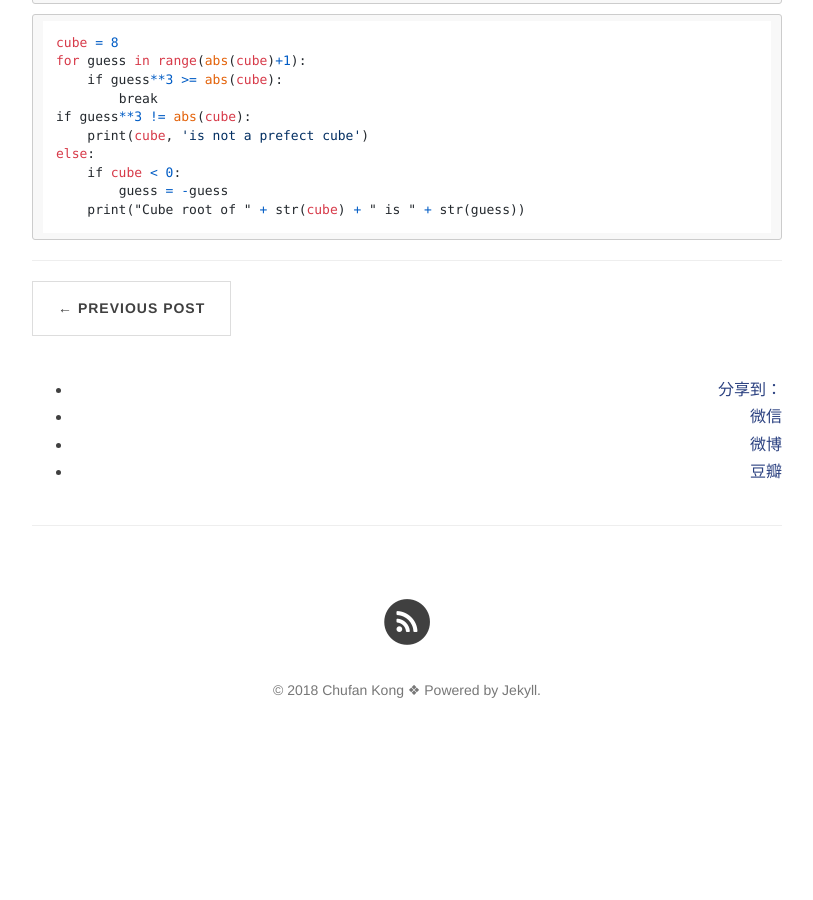
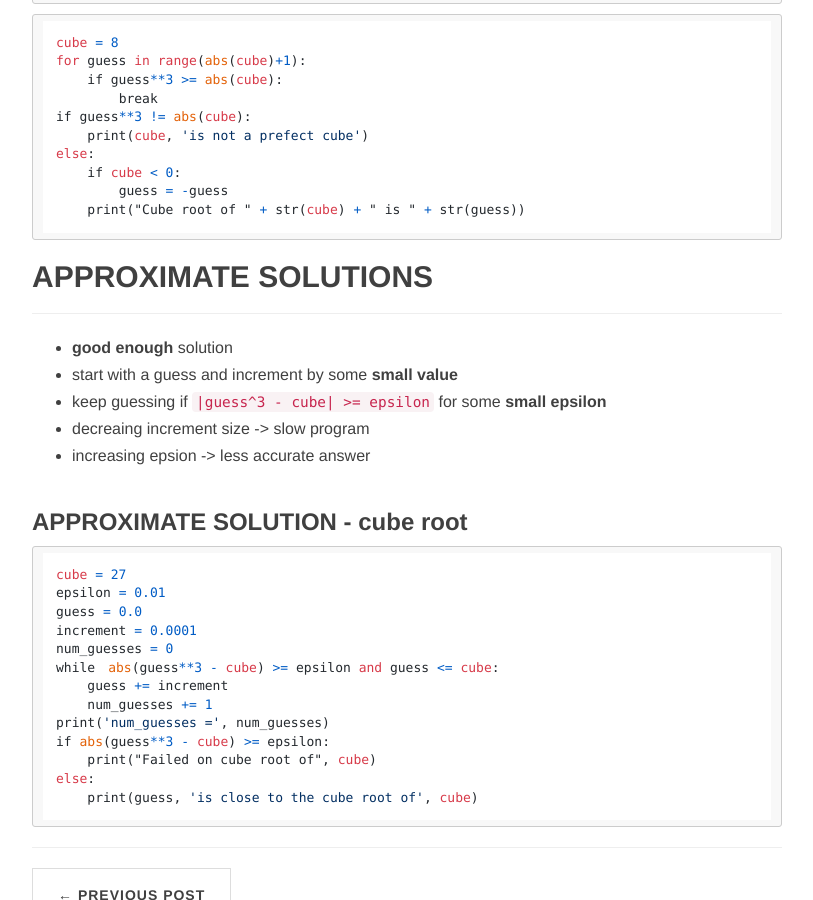
Before and after one commit to Chufan1990/Chufan1990.github.io, a Jekyll site: the page built from _posts/2018-02-13-MIT-Python.md, in a window 1280 px wide and 900 px high, scrolled down 4036 px. Shown: the whole window, without its empty margins (233-1046 px from the left). Built offline with Jekyll 4.4.1, drawn with Linux system fonts in a browser that asks for light colours; nearby versions of some CDN libraries; comment, search, counter and statistics services are not loaded; before the commit the page ends 4804 px from its top, so only the background shows below that; some of the changed text lies outside the part shown.

Commit message:
MIT OPEN COURSE STARTED

````diff
--- a/_posts/2018-02-13-MIT-Python.md
+++ b/_posts/2018-02-13-MIT-Python.md
@@ -169,3 +169,29 @@ else:
 	guess = -guess
     print("Cube root of " + str(cube) + " is " + str(guess))
 ```
+
+## APPROXIMATE SOLUTIONS
+------
+* **good enough** solution
+* start with a guess and increment by some **small value**
+* keep guessing if `|guess^3 - cube| >= epsilon` for some **small epsilon**
+* decreaing increment size 	-> slow program
+* increasing epsion 		-> less accurate answer
+
+### APPROXIMATE SOLUTION - cube root
+
+```python
+cube = 27
+epsilon = 0.01
+guess = 0.0
+increment = 0.0001
+num_guesses = 0
+while　abs(guess**3 - cube) >= epsilon and guess <= cube:
+    guess += increment
+    num_guesses += 1
+print('num_guesses =', num_guesses)
+if abs(guess**3 - cube) >= epsilon:
+    print("Failed on cube root of", cube)
+else:
+    print(guess, 'is close to the cube root of', cube)
+```
````
Also changed, not shown: other parts of _posts/2018-02-13-MIT-Python.md (+1 -1 lines).
